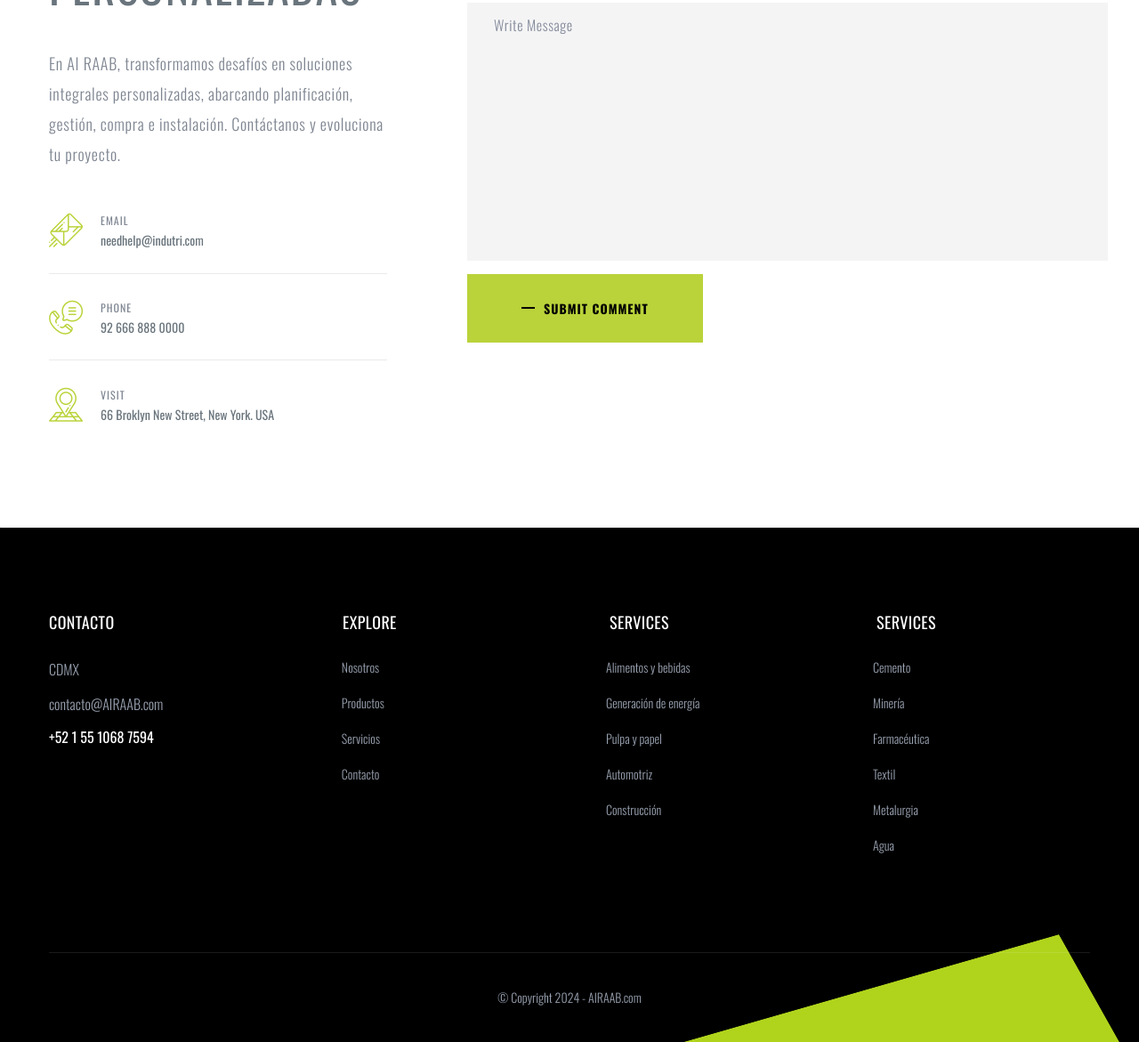
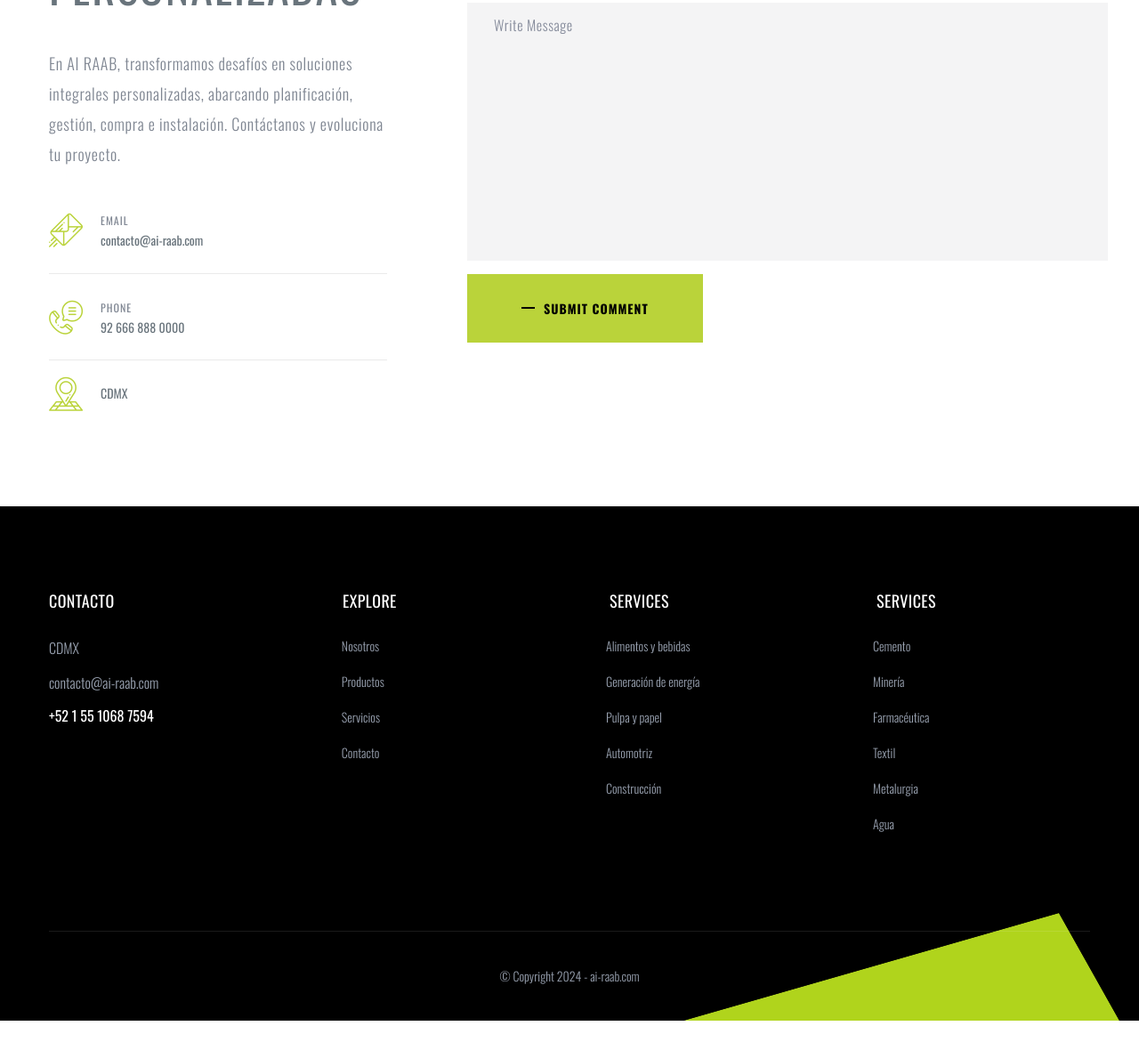
Before and after one commit to GenesisDigitalAurora/ai-raab, a plain HTML site: page contact.html in a window 1280 px wide. Shown: the part 863-2034 px from the top of the page at 89% size. After the commit the page ends 2010 px from the top, so only its background shows below. Drawn offline with nearby package versions, Linux system fonts and the light colour scheme.

Commit message:
Update contact page data

```diff
--- a/contact.html
+++ b/contact.html
@@ -164,7 +164,7 @@
                                     <li>
                                         <i class="flaticon-email"></i>
                                         <span>Email</span>
-                                        <a href="mailto:contacto@AIRAAB.com">contacto@AIRAAB.com</a>
+                                        <a href="mailto:contacto@ai-raab.com">contacto@ai-raab.com</a>
                                     </li>
                                     <li>
                                         <i class="flaticon-calling"></i>
@@ -269,7 +269,7 @@
                         <div class="item">
                             <i class="flaticon-email"></i>
                             <span>Email</span>
-                            <p>needhelp@indutri.com</p>
+                            <p>contacto@ai-raab.com</p>
                         </div>
                         <div class="item center">
                             <i class="flaticon-calling"></i>
@@ -278,8 +278,7 @@
                         </div>
                         <div class="item">
                             <i class="flaticon-address"></i>
-                            <span>Visit</span>
-                            <p>66 Broklyn New Street, New York. USA</p>
+                            <p>CDMX</p>
                         </div>
                     </div>
                 </div>
@@ -342,7 +341,7 @@
                             <div class="footer-about-content">
                                 <p>CDMX</p>
                                 <div class="email">
-                                    <a href="mailto:contacto@AIRAAB.com">contacto@AIRAAB.com</a>
+                                    <a href="mailto:contacto@ai-raab.com">contacto@ai-raab.com</a>
                                 </div>
                                 <div class="call">
                                     <a href="tel:6668880000">+52 1 55 1068 7594</a>
@@ -401,7 +400,7 @@
                 </div>
             </div>
             <div class="footer-copyright text-center">
-                <p>© Copyright 2024 - <a target="blank_" href="https://www.layerdrops.com">AIRAAB.com</a></p>
+                <p>© Copyright 2024 - <a target="blank_" href="https://www.layerdrops.com">ai-raab.com</a></p>
             </div>
         </div>
         <div class="footer-shape-1">
```
Also changed, not shown: about.html (+3 -3 lines), index.html (+3 -3 lines), products.html (+3 -3 lines), services.html (+3 -3 lines).
